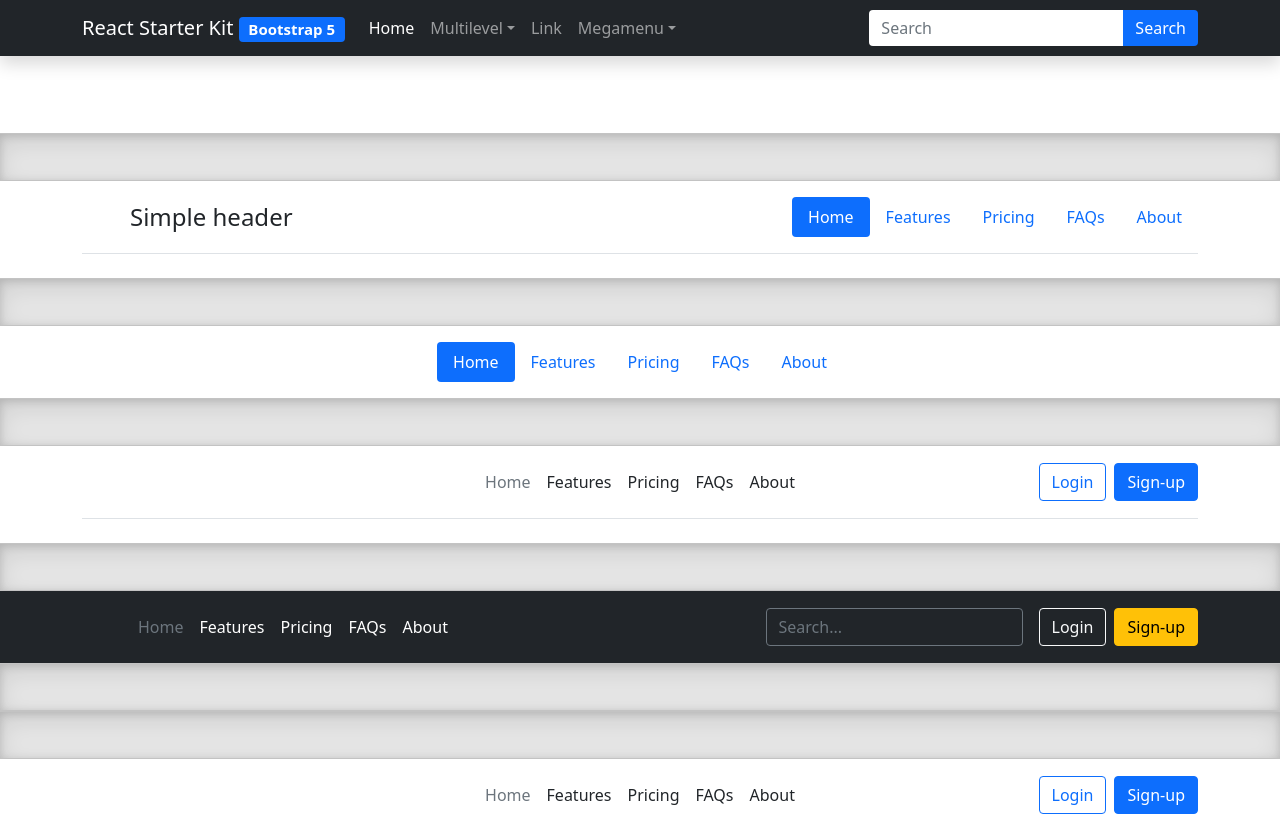
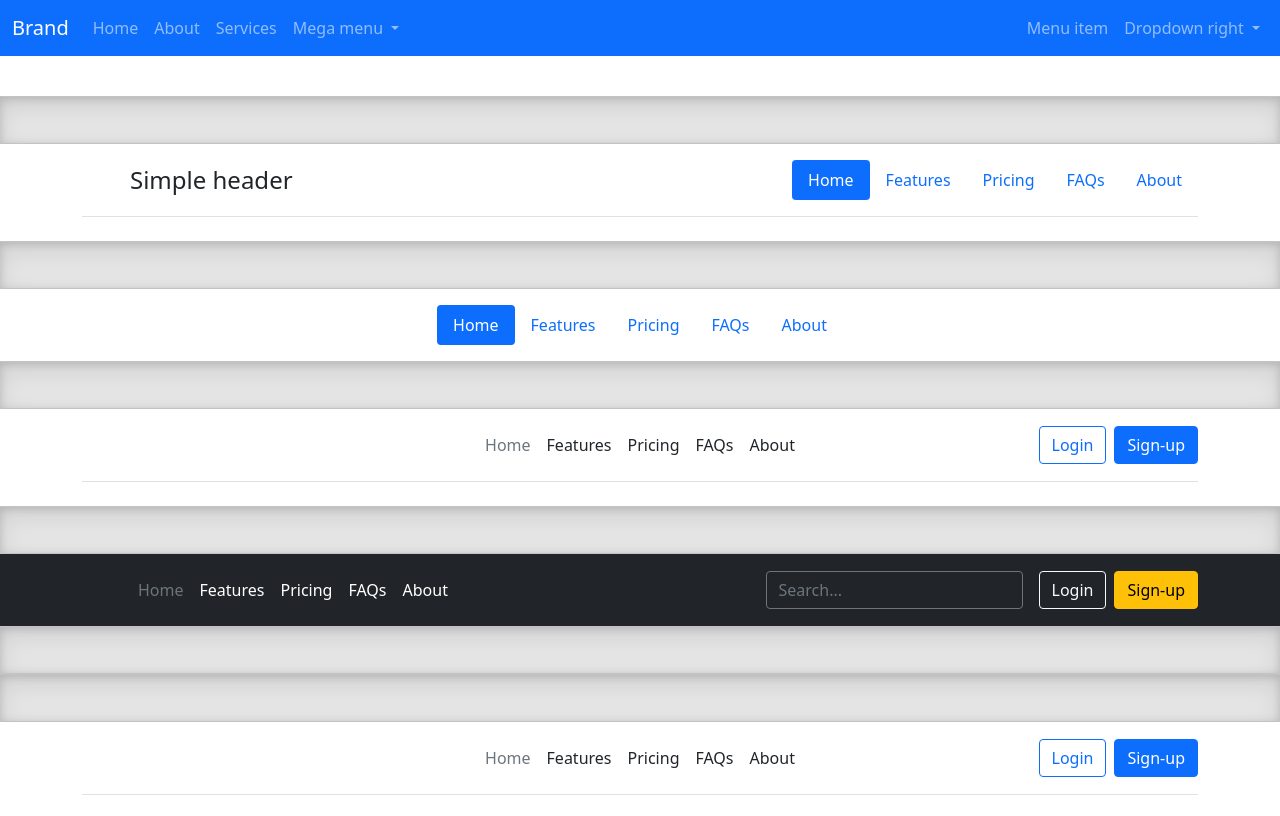
Before and after one commit to roundcodebox/aarambam, a React (Create React App) app: page /header in a window 1280 px wide. Shown: the top 816 px of the page. Built offline with nearby package versions, Linux system fonts and the light colour scheme.

Commit message:
feat: added the megamenu to the app

```diff
--- a/src/Components/MegaMenu.jsx
+++ b/src/Components/MegaMenu.jsx
@@ -1,10 +1,195 @@
 import React from 'react';
+import './MegaMenu.scss';
 
 function MegaMenu() {
   return (
     <div>
-      {' '}
-      <nav className=" fixed-top navbar navbar-expand-lg navbar-light bg-dark navbar-dark shadow">
+      <nav className="fixed-top navbar navbar-expand-lg navbar-dark bg-primary">
+        <div className="container-fluid">
+          <a className="navbar-brand" href="/header">
+            Brand
+          </a>
+          <button
+            className="navbar-toggler"
+            type="button"
+            data-bs-toggle="collapse"
+            data-bs-target="#main_nav"
+            aria-expanded="false"
+            aria-label="Toggle navigation"
+          >
+            <span className="navbar-toggler-icon" />
+          </button>
+          <div className="collapse navbar-collapse" id="main_nav">
+            <ul className="navbar-nav">
+              <li className="nav-item active">
+                {' '}
+                <a className="nav-link" href="/header">
+                  Home{' '}
+                </a>{' '}
+              </li>
+              <li className="nav-item">
+                <a className="nav-link" href="/header">
+                  {' '}
+                  About{' '}
+                </a>
+              </li>
+              <li className="nav-item">
+                <a className="nav-link" href="/header">
+                  {' '}
+                  Services{' '}
+                </a>
+              </li>
+              <li className="nav-item dropdown has-megamenu">
+                <a
+                  className="nav-link dropdown-toggle"
+                  href="/header"
+                  data-bs-toggle="dropdown"
+                >
+                  {' '}
+                  Mega menu{' '}
+                </a>
+                <div className="dropdown-menu megamenu" role="menu">
+                  <div className="row g-3">
+                    <div className="col-lg-3 col-6">
+                      <div className="col-megamenu">
+                        <h6 className="title">Title Menu One</h6>
+                        <ul className="list-unstyled">
+                          <li>
+                            <a href="/header">Custom Menu</a>
+                          </li>
+                          <li>
+                            <a href="/header">Custom Menu</a>
+                          </li>
+                          <li>
+                            <a href="/header">Custom Menu</a>
+                          </li>
+                          <li>
+                            <a href="/header">Custom Menu</a>
+                          </li>
+                          <li>
+                            <a href="/header">Custom Menu</a>
+                          </li>
+                          <li>
+                            <a href="/header">Custom Menu</a>
+                          </li>
+                        </ul>
+                      </div>
+                    </div>
+                    <div className="col-lg-3 col-6">
+                      <div className="col-megamenu">
+                        <h6 className="title">Title Menu Two</h6>
+                        <ul className="list-unstyled">
+                          <li>
+                            <a href="/header">Custom Menu</a>
+                          </li>
+                          <li>
+                            <a href="/header">Custom Menu</a>
+                          </li>
+                          <li>
+                            <a href="/header">Custom Menu</a>
+                          </li>
+                          <li>
+                            <a href="/header">Custom Menu</a>
+                          </li>
+                          <li>
+                            <a href="/header">Custom Menu</a>
+                          </li>
+                          <li>
+                            <a href="/header">Custom Menu</a>
+                          </li>
+                        </ul>
+                      </div>
+                    </div>
+                    <div className="col-lg-3 col-6">
+                      <div className="col-megamenu">
+                        <h6 className="title">Title Menu Three</h6>
+                        <ul className="list-unstyled">
+                          <li>
+                            <a href="/header">Custom Menu</a>
+                          </li>
+                          <li>
+                            <a href="/header">Custom Menu</a>
+                          </li>
+                          <li>
+                            <a href="/header">Custom Menu</a>
+                          </li>
+                          <li>
+                            <a href="/header">Custom Menu</a>
+                          </li>
+                          <li>
+                            <a href="/header">Custom Menu</a>
+                          </li>
+                          <li>
+                            <a href="/header">Custom Menu</a>
+                          </li>
+                        </ul>
+                      </div>
+                    </div>
+                    <div className="col-lg-3 col-6">
+                      <div className="col-megamenu">
+                        <h6 className="title">Title Menu Four</h6>
+                        <ul className="list-unstyled">
+                          <li>
+                            <a href="/header">Custom Menu</a>
+                          </li>
+                          <li>
+                            <a href="/header">Custom Menu</a>
+                          </li>
+                          <li>
+                            <a href="/header">Custom Menu</a>
+                          </li>
+                          <li>
+                            <a href="/header">Custom Menu</a>
+                          </li>
+                          <li>
+                            <a href="/header">Custom Menu</a>
+                          </li>
+                          <li>
+                            <a href="/header">Custom Menu</a>
+                          </li>
+                        </ul>
+                      </div>
+                    </div>
+                  </div>
+                </div>
+              </li>
+            </ul>
+            <ul className="navbar-nav ms-auto">
+              <li className="nav-item">
+                <a className="nav-link" href="/header">
+                  {' '}
+                  Menu item{' '}
+                </a>
+              </li>
+              <li className="nav-item dropdown">
+                <a
+                  className="nav-link  dropdown-toggle"
+                  href="/header"
+                  data-bs-toggle="dropdown"
+                >
+                  {' '}
+                  Dropdown right{' '}
+                </a>
+                <ul className="dropdown-menu dropdown-menu-end">
+                  <li>
+                    <a className="dropdown-item" href="/header">
+                      {' '}
+                      Submenu item 1
+                    </a>
+                  </li>
+                  <li>
+                    <a className="dropdown-item" href="/header">
+                      {' '}
+                      Submenu item 2{' '}
+                    </a>
+                  </li>
+                </ul>
+              </li>
+            </ul>
+          </div>
+        </div>
+      </nav>
+      {/* <nav className=" fixed-top navbar navbar-expand-lg navbar-light bg-dark navbar-dark shadow">
         <div className="container">
           <a className="navbar-brand" href="/header">
             React Starter Kit{' '}
@@ -276,7 +461,7 @@ function MegaMenu() {
             </form>
           </div>
         </div>
-      </nav>
+      </nav> */}
     </div>
   );
 }
--- /dev/null
+++ b/src/Components/MegaMenu.scss
@@ -0,0 +1,35 @@
+.dropdown-toggle {
+  outline: 0;
+}
+.navbar .megamenu {
+  padding: 1rem;
+}
+
+/* ============ desktop view ============ */
+@media all and (min-width: 992px) {
+  .navbar .has-megamenu {
+    position: static !important;
+  }
+  .navbar .megamenu {
+    left: 0;
+    right: 0;
+    width: 100%;
+    margin-top: 0;
+  }
+}
+/* ============ desktop view .end// ============ */
+
+/* ============ mobile view ============ */
+@media (max-width: 991px) {
+  .navbar.fixed-top .navbar-collapse,
+  .navbar.sticky-top .navbar-collapse {
+    overflow-y: auto;
+    max-height: 90vh;
+    margin-top: 10px;
+  }
+}
+/* ============ mobile view .end// ============ */
+.dropdown:hover .dropdown-menu {
+  display: block;
+  margin-top: 0; // remove the gap so it doesn't close
+}
--- a/src/Pages/Layouts/AllNavBar.jsx
+++ b/src/Pages/Layouts/AllNavBar.jsx
@@ -1,6 +1,7 @@
 import React from 'react';
+import MegaMenu from '../../Components/MegaMenu';
 
 function AllNavBar() {
-  return <h4>navbar</h4>;
+  return <MegaMenu />;
 }
 export default AllNavBar;
```
